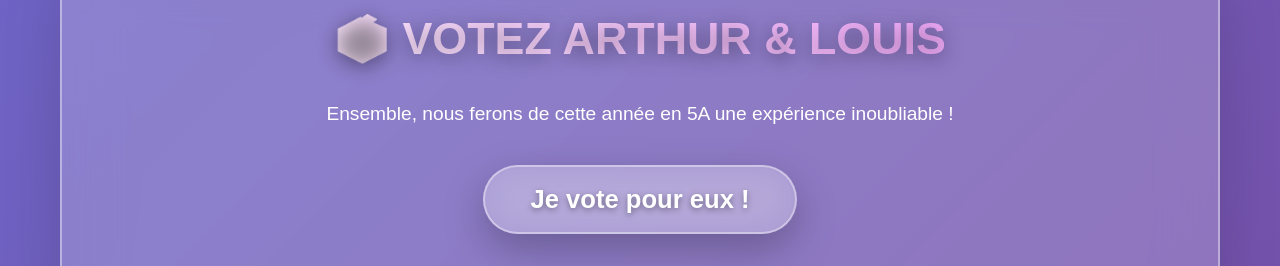
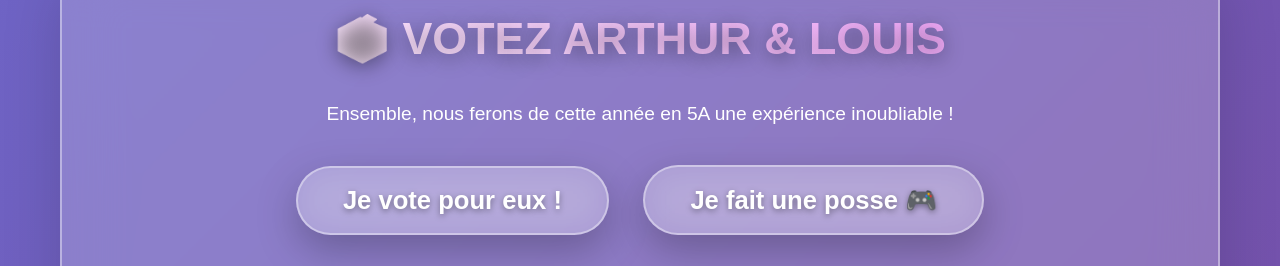
Before and after one commit to Arthur-TD49/D-l-gu-, a plain HTML site: page index.html in a window 1280 px wide. Shown: the part 2361-2627 px from the top of the page. Drawn offline with Linux system fonts and the light colour scheme.

Commit message:
Update index.html

```diff
--- a/index.html
+++ b/index.html
@@ -836,6 +836,7 @@
                     Ensemble, nous ferons de cette année en 5A une expérience inoubliable !
                 </p>
                 <button class="vote-button" onclick="showMessage()">Je vote pour eux !</button>
+                <button class="vote-button" onclick="https://challenge.anawan.io">Je fait une posse 🎮</button>
                 <div style="margin-top: 20px; font-size: 0.9rem; opacity: 0.8;">
                     <p>📍 <strong>Rendez-vous:</strong> Casier n°153 (Arthur) | Casier n°73 (Louis)</p>
                     <p>📧 Ou remplissez notre formulaire ci-dessous !</p>
```
